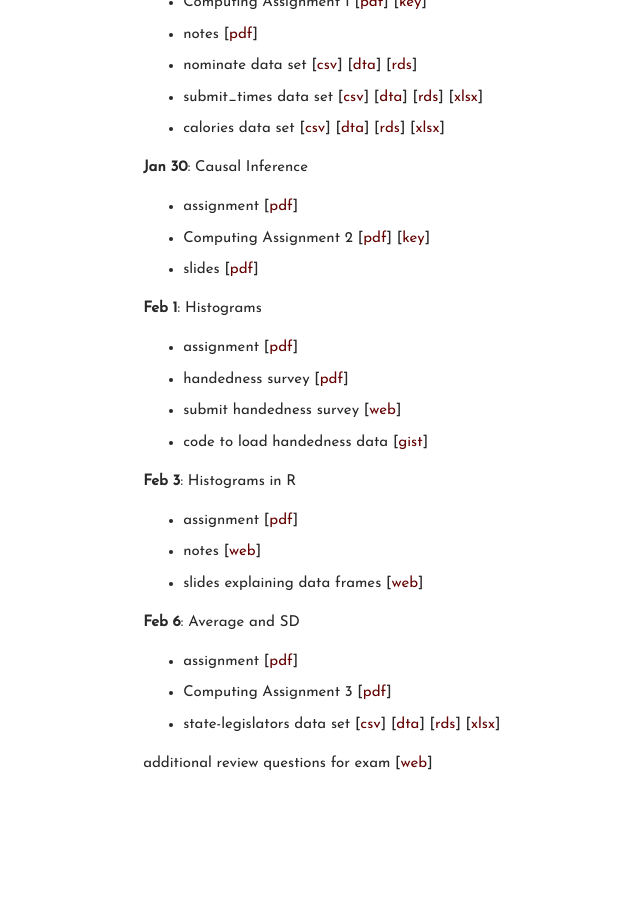
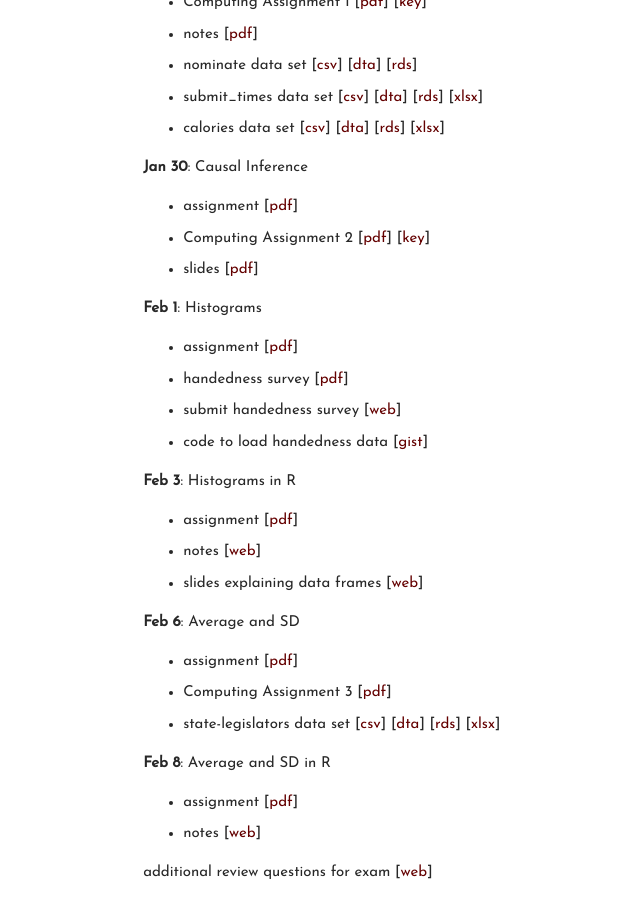
Before and after one commit to carlislerainey/carlislerainey.github.io, a Jekyll site: the page built from teaching/pols-209/index.md, in a window 1280 px wide and 900 px high, scrolled down 1623 px. Shown: the whole window, without its empty margins (319-959 px from the left). Built offline with Jekyll 4.4.1, drawn with Linux system fonts in a browser that asks for light colours; before the commit the page ends 2414 px from its top, so only the background shows below that.

Commit message:
pols-209

```diff
--- a/teaching/pols-209/index.md
+++ b/teaching/pols-209/index.md
@@ -83,4 +83,8 @@ Tuesday, 2-4pm
 - Computing Assignment 3 [[pdf](files/r-assign-03.pdf)]
 - state-legislators data set [[csv](data/state-legislators.csv)] [[dta](data/state-legislators.dta)] [[rds](data/state-legislators.rds)] [[xlsx](data/state-legislators.xlsx)]
 
+**Feb 8**: Average and SD in R
+- assignment [[pdf](files/assign-10-average-sd-r.pdf)]
+- notes [[web](https://www.dropbox.com/s/vn9bphmoaljvux4/notes-10-average-sd-r-annotations-2017-02-06.pdf?dl=0)]
+
 additional review questions for exam [[web](https://docs.google.com/document/d/1qaPadMhKrYBhuk9zGA8T7llP3wkxbenGt8G14pkfpno/edit?usp=sharing)]
```
Also changed, not shown: 2 other files.
